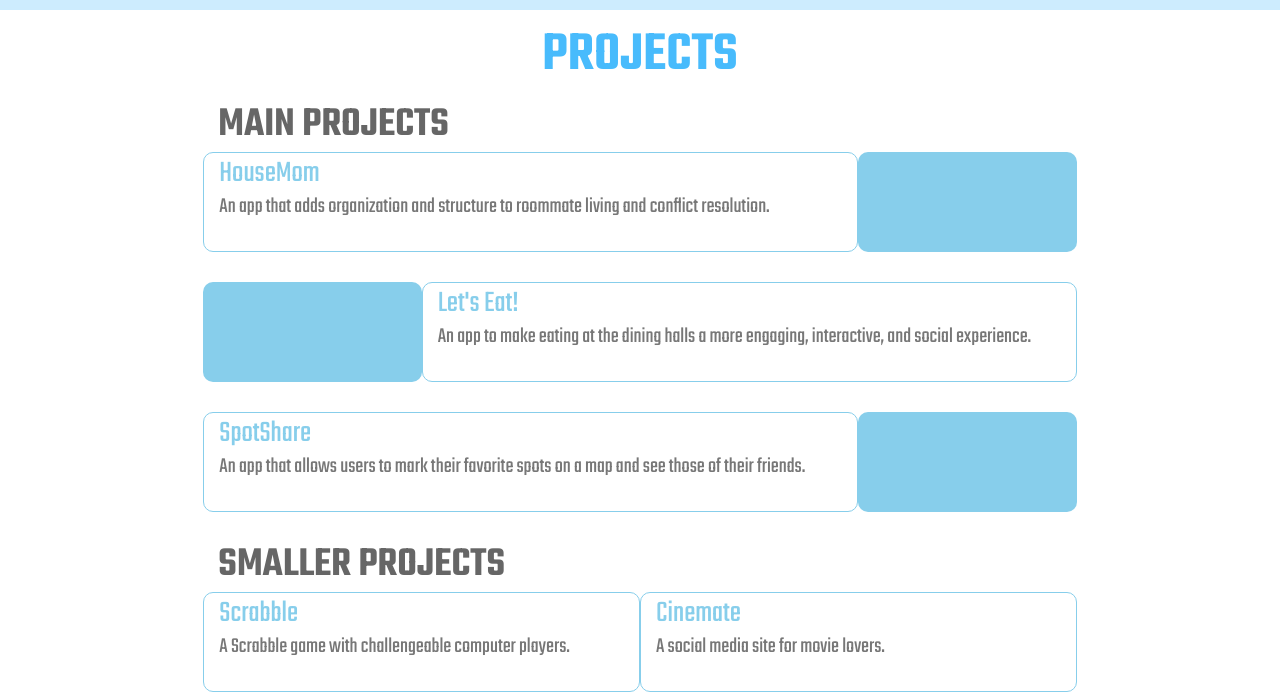
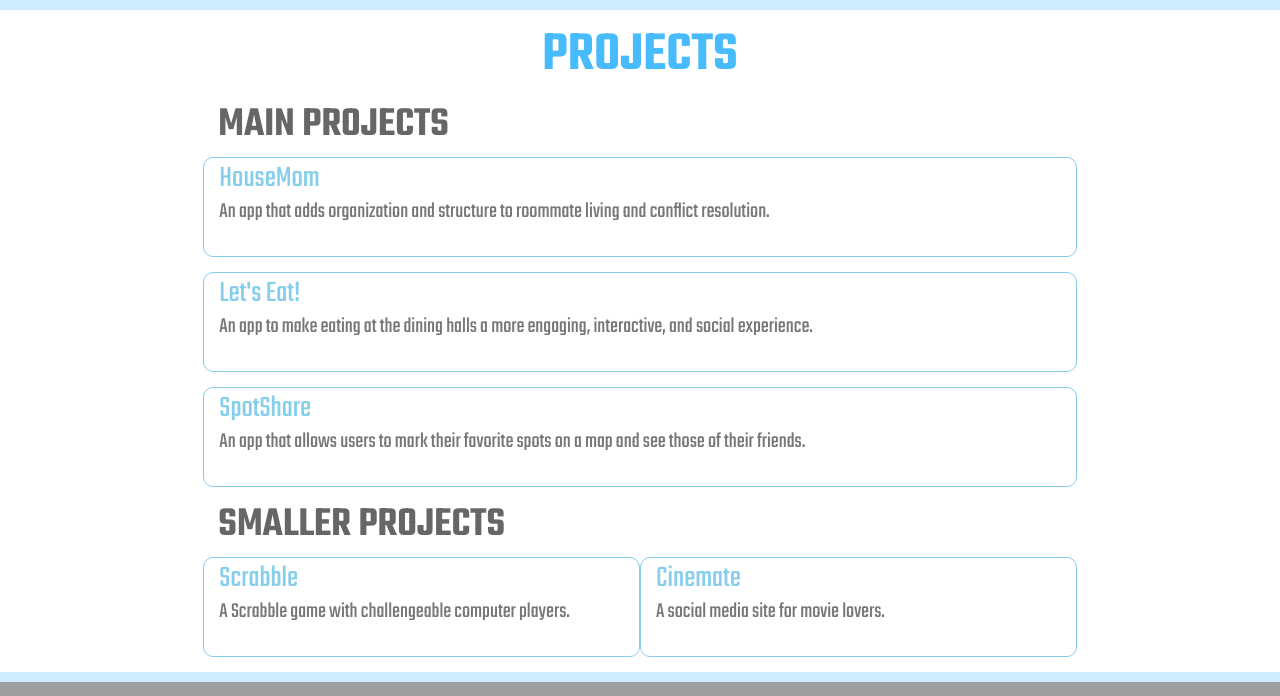
Before and after one commit to joalin15/joannlin.me, a PHP site: page / in a window 1280 px wide. Shown: the part 1177-1873 px from the top of the page. Run offline with PHP 8.4, Linux system fonts and the light colour scheme; some libraries are stand-ins or nearby versions; grey boxes are pictures that could not be loaded.

Commit message:
fixed projects style

```diff
--- a/html/projects.html
+++ b/html/projects.html
@@ -5,7 +5,7 @@
   </div>
 </div>
 <div class="row projects">
-  <div class="project-div col-md-6 col-md-offset-2">
+  <div class="project-div col-md-8 col-md-offset-2">
     <h2 class="project-header">
       HouseMom
     </h2>
@@ -13,13 +13,9 @@
       An app that adds organization and structure to roommate living and conflict resolution.
     </span>
   </div>
-  <div class="pic col-md-2">
-  </div>
 </div>
 <div class="row projects">
-  <div class="pic col-md-2 col-md-offset-2">
-  </div>
-  <div class="project-div col-md-6">
+  <div class="project-div col-md-8 col-md-offset-2">
     <h2 class="project-header">
       Let's Eat!
     </h2>
@@ -29,13 +25,11 @@
   </div>
 </div>
 <div class="row projects">
-  <div class="project-div col-md-6 col-md-offset-2">
+  <div class="project-div col-md-8 col-md-offset-2">
     <h2 class="project-header">SpotShare</h2>
     <span class="project-description">
       An app that allows users to mark their favorite spots on a map and see those of their friends.
     </span>
-  </div>
-  <div class="pic col-md-2">
   </div>
 </div>
 <div class="row text-header-div">
--- a/stylesheets/connect.css
+++ b/stylesheets/connect.css
@@ -2,7 +2,7 @@
 /* CONNECT */
 
 #connect {
-	min-height: 300px;
+	min-height: 250px;
 	border-bottom: none;
 }
 
--- a/stylesheets/projects.css
+++ b/stylesheets/projects.css
@@ -26,7 +26,7 @@
 }
 
 .text-header-div {
-	margin-bottom: 0 !important;
+	margin-bottom: 5px !important;
 }
 
 
@@ -41,4 +41,5 @@
 
 .projects {
 	height: 100px !important;
+	margin-bottom: 15px;
 }
```
